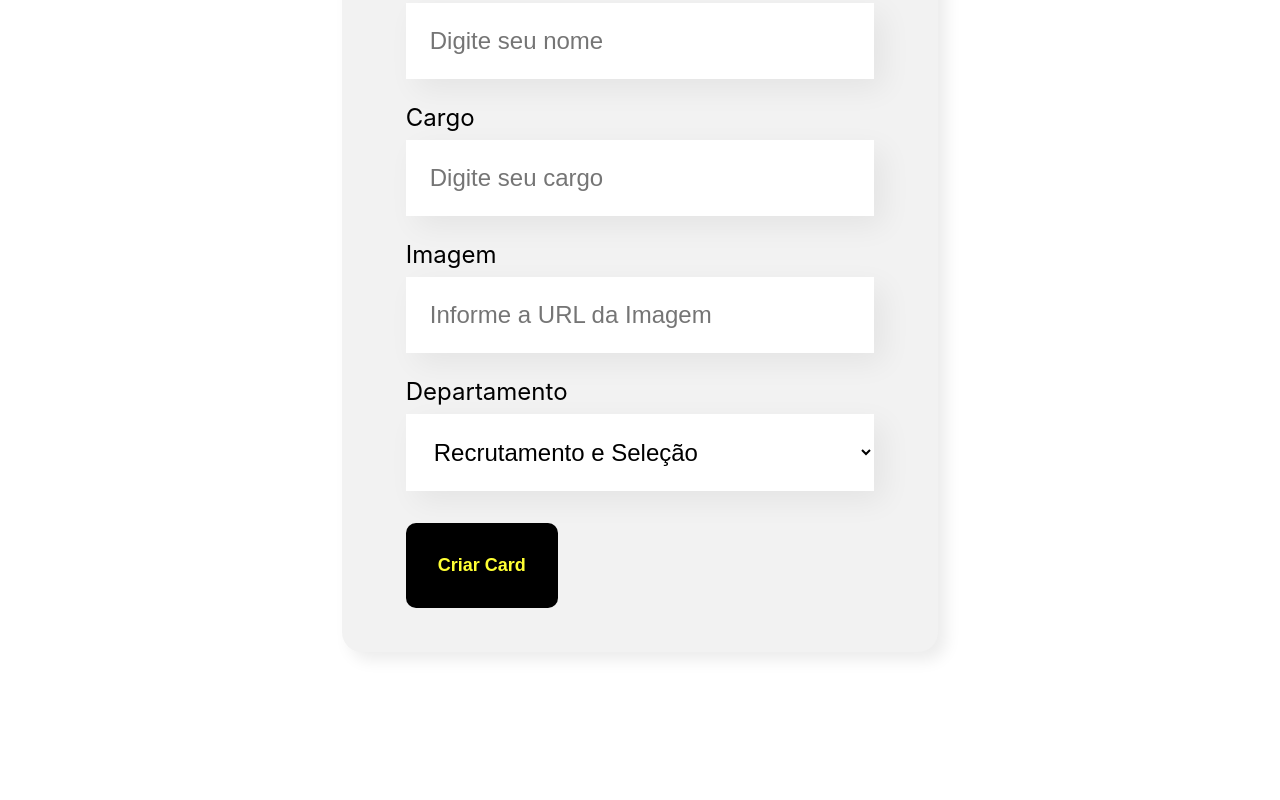
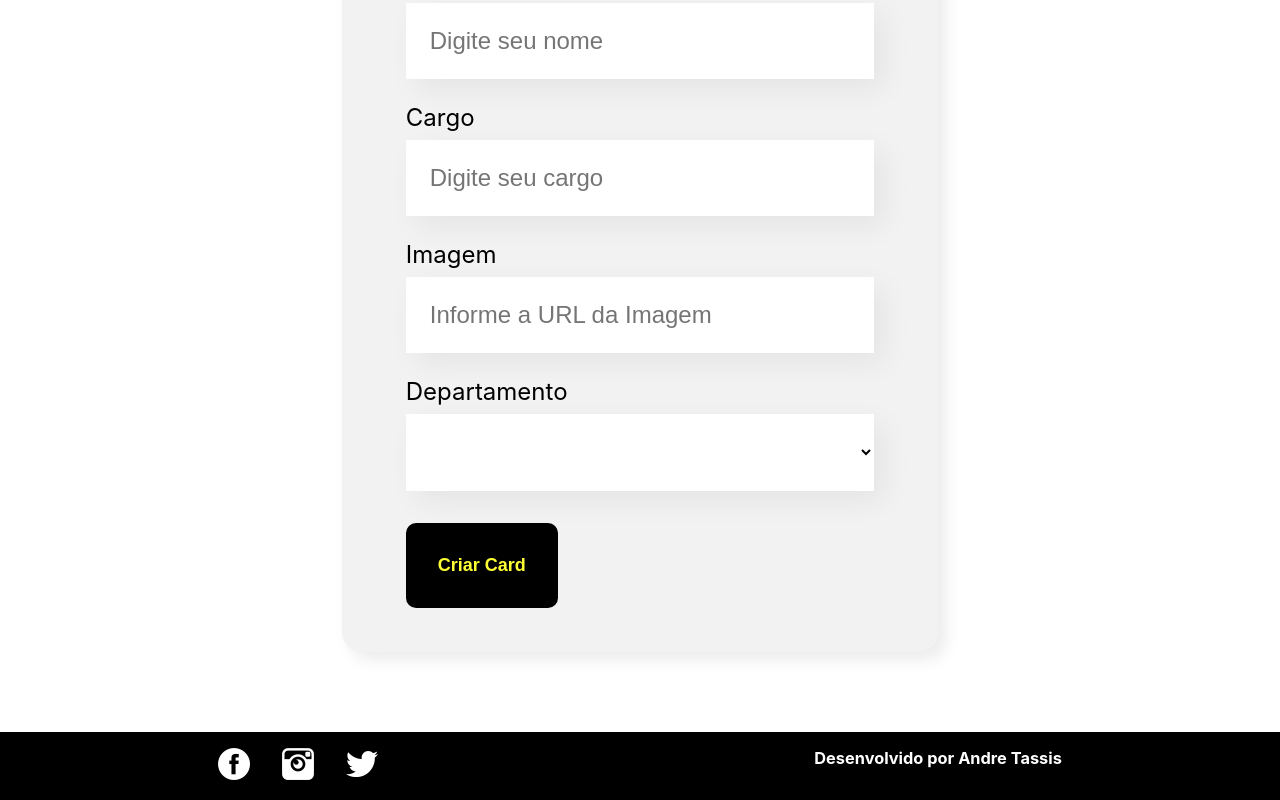
Before and after one commit to andretassis/peoplefirst, a React (Create React App) app: page / in a window 1280 px wide. Shown: the part 514-1314 px from the top of the page. Before the commit the page ends 1246 px from the top, so only its background shows below. Built offline with nearby package versions, Linux system fonts and the light colour scheme.

Commit message:
Envio de arquivos que por algum motivo não foram comitados no commit anterior

```diff
--- a/src/App.js
+++ b/src/App.js
@@ -2,6 +2,7 @@ import { useState } from 'react';
 import Banner from './componentes/Banner/Banner';
 import Formulario from './componentes/Formulario/Formulario';
 import Departamentos from './componentes/Departamentos/Departamentos';
+import Rodape from './componentes/Rodape/Rodape';
 
 function App() {
 
@@ -55,6 +56,8 @@ function App() {
         corSecundaria={departamento.corSecundaria}
         colaboradores={colaboradores.filter(colaborador => colaborador.departamento === departamento.nome)}
       />)}
+
+      <Rodape />
     </div>
   );
 }
--- a/src/componentes/Colaborador/Colaborador.js
+++ b/src/componentes/Colaborador/Colaborador.js
@@ -3,7 +3,7 @@ import './Colaborador.css'
 const Colaborador = (props) => {
     return (
         <div className="colaborador">
-            <div className="cabecalho">
+            <div className="cabecalho" style={{ backgroundColor: props.corDeFundo }}>
                 <img src={props.imagem} alt={props.nome} />
             </div>
             <div className="rodape">
--- a/src/componentes/ListaSuspensa/ListaSuspensa.js
+++ b/src/componentes/ListaSuspensa/ListaSuspensa.js
@@ -5,6 +5,7 @@ const ListaSuspensa = (props) => {
         <div className="lista-suspensa">
             <label>{props.label}</label>
             <select value={props.valor} onChange={(evento) => props.inputAlterado(evento.target.value)} required={props.obrigatorio}>
+                <option value=""></option>
                 {props.itens.map(item => {
                     return <option key={item}>{item}</option>
                 })}
--- /dev/null
+++ b/src/componentes/Rodape/Rodape.css
@@ -0,0 +1,17 @@
+.rodape {
+    background-color: #000000;
+    display: flex;
+    justify-content: space-around;
+}
+
+.rodape .escrita {
+    color: #FFFF;
+    font-size: 14px;
+
+}
+
+.rodape .logos {
+    display: flex;
+    padding: 16px 0;
+    gap: 32px;
+}
```
